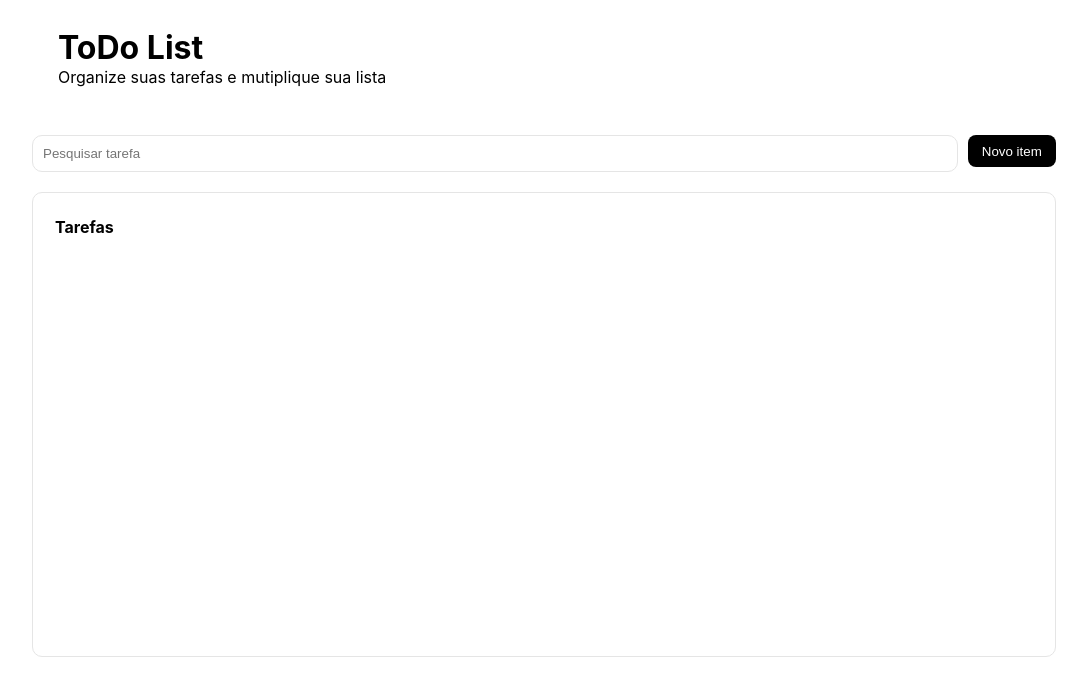
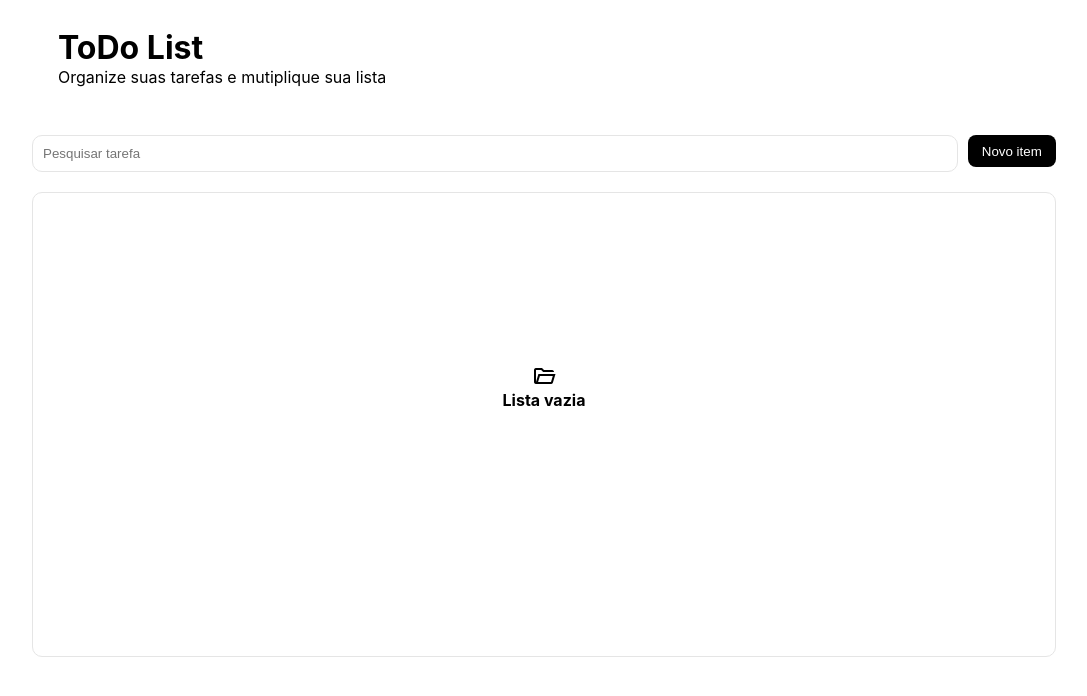
Before and after one commit to matheusdepsantos/todo-list, a React (Create React App) app: page / in a window 1280 px wide. Shown: the top 696 px of the page, without its empty margins (96-1183 px from the left). Built offline with nearby package versions, Linux system fonts and the light colour scheme; the HTML template or start-up script is replaced by a standard one.

Commit message:
Criação da logica da lista vazia

```diff
--- a/src/App.tsx
+++ b/src/App.tsx
@@ -17,6 +17,8 @@ const styles = {
 };
 
 function App() {
+  const [tarefasFiltradas, setTarefasFiltradas] = useState();
+
   const [modalOpened, setModalOpened] = useState(false);
 
   const [pesquisarTarefa, setPesquisarTarefa] = useState("");
--- a/src/components/List.tsx
+++ b/src/components/List.tsx
@@ -56,6 +56,8 @@ interface Props {
 function List({ tarefas, onRemove, onComplete }: Props) {
   return (
     <div style={styles.container}>
+      {tarefas.length > 0 && (
+        <>
           <strong style={styles.titleList}>Tarefas</strong>
           {tarefas.map((tarefa: Tarefa, index: number) => (
             <div style={styles.containerInfoList} key={index}>
@@ -99,6 +101,33 @@ function List({ tarefas, onRemove, onComplete }: Props) {
               </div>
             </div>
           ))}
+        </>
+      )}
+      {tarefas.length === 0 && (
+        <>
+          <span
+            className="material-symbols-outlined"
+            style={{
+              position: "absolute",
+              left: "50%",
+              top: "47%",
+              transform: "translate(-50%, -50%)",
+            }}
+          >
+            folder_open
+          </span>
+          <strong
+            style={{
+              position: "absolute",
+              left: "50%",
+              top: "50%",
+              transform: "translate(-50%, -50%)",
+            }}
+          >
+            Lista vazia
+          </strong>
+        </>
+      )}
     </div>
   );
 }
```
Lines whose indentation alone changed are shown as unchanged.
